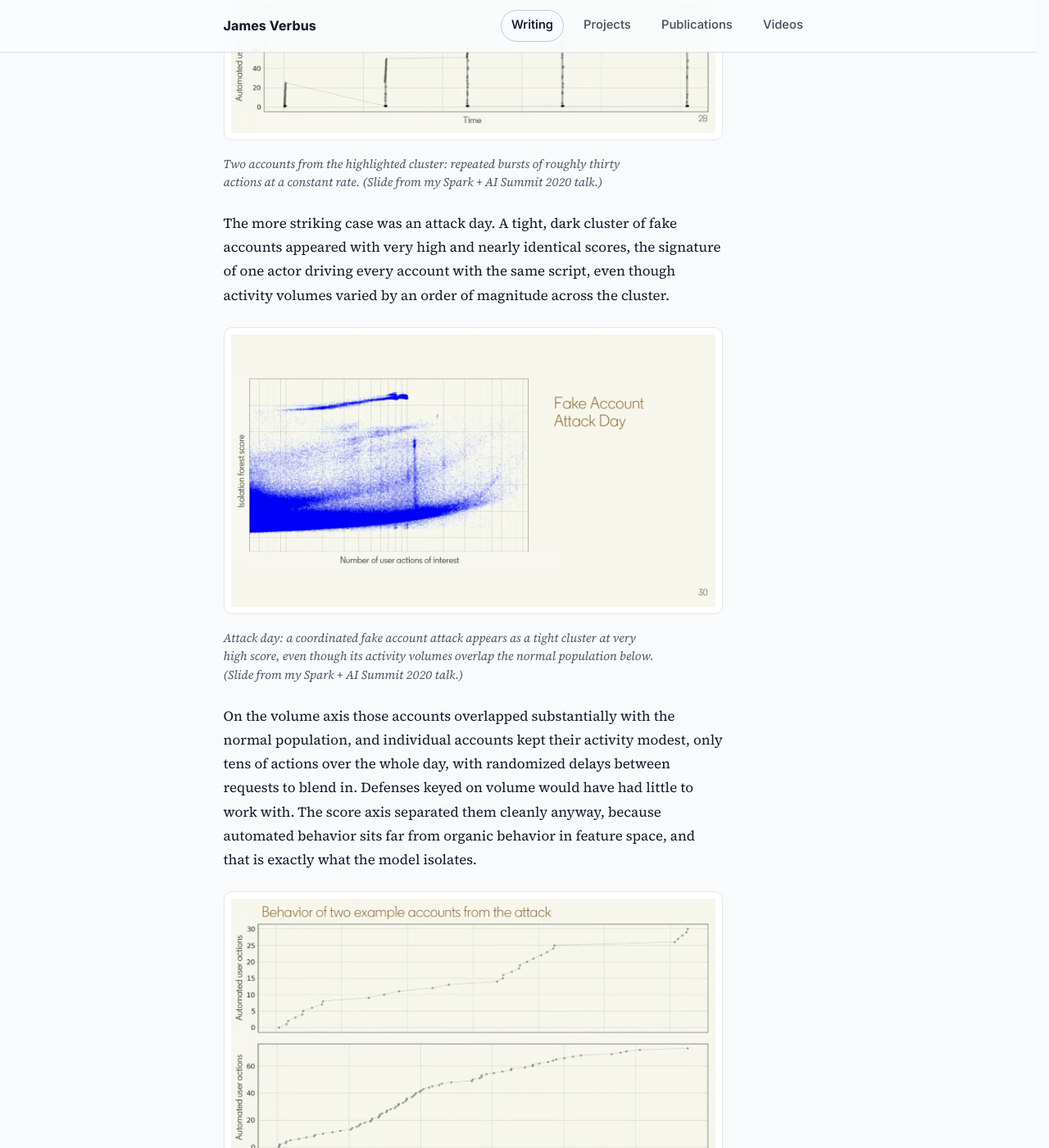
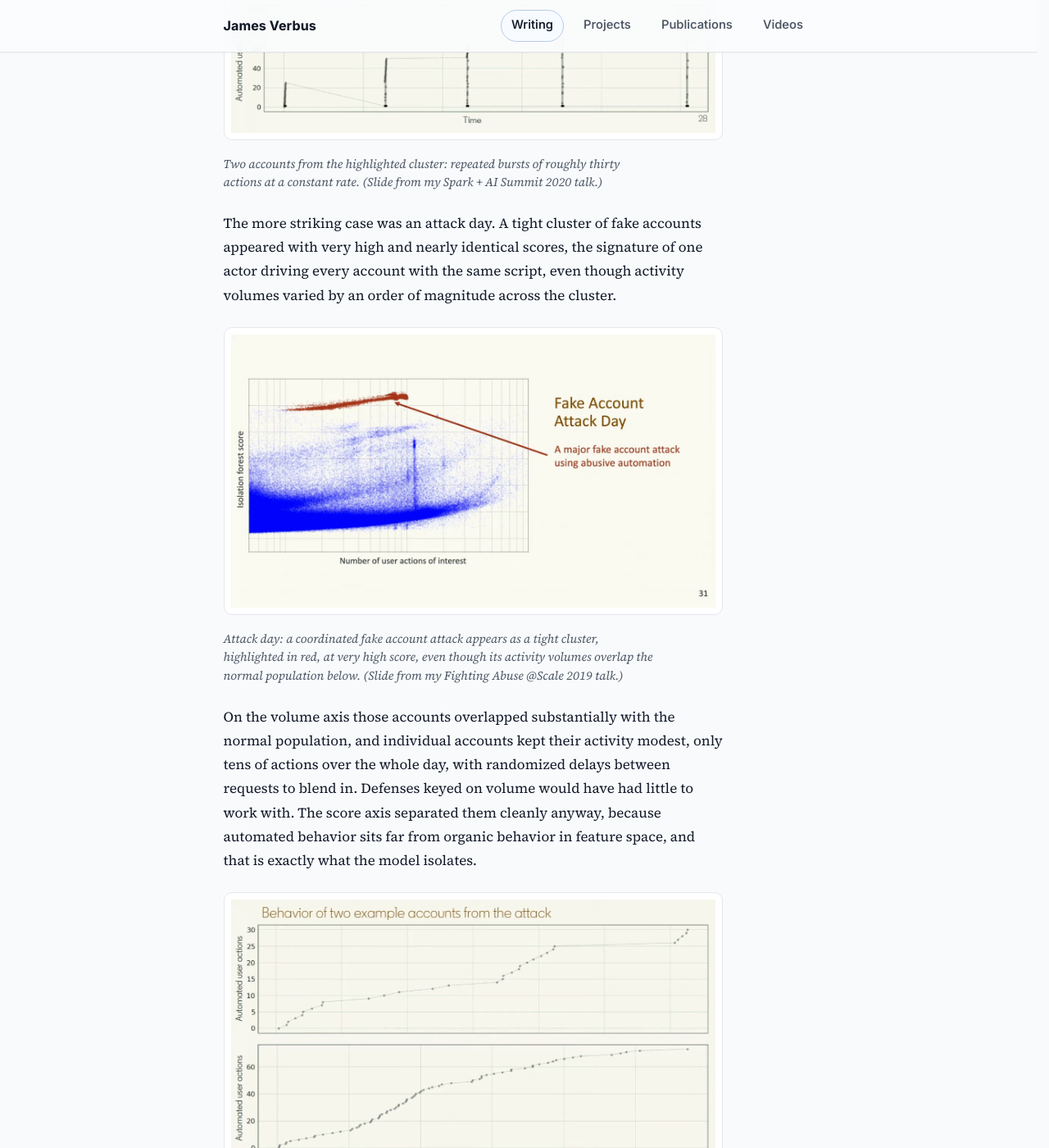
Before and after one commit to jverbus/jverbus.github.io, a Jekyll site: the page built from _posts/2019-08-13-open-source-isolation-forest-spark-scala.md, in a window 1280 px wide and 1400 px high, scrolled down 4132 px. Shown: the whole window at 82% size. Built offline with Jekyll 4.4.1, drawn with Linux system fonts in a browser that asks for light colours.

Commit message:
Use red-highlighted attack day figure from @Scale talk
Co-Authored-By: Claude Fable 5 <noreply@anthropic.com>

```diff
--- a/_posts/2019-08-13-open-source-isolation-forest-spark-scala.md
+++ b/_posts/2019-08-13-open-source-isolation-forest-spark-scala.md
@@ -71,11 +71,11 @@ That highlighted cluster turned out, on inspection, to be real members using aut
 
 *Two accounts from the highlighted cluster: repeated bursts of roughly thirty actions at a constant rate. (Slide from my Spark + AI Summit 2020 talk.)*
 
-The more striking case was an attack day. A tight, dark cluster of fake accounts appeared with very high and nearly identical scores, the signature of one actor driving every account with the same script, even though activity volumes varied by an order of magnitude across the cluster.
+The more striking case was an attack day. A tight cluster of fake accounts appeared with very high and nearly identical scores, the signature of one actor driving every account with the same script, even though activity volumes varied by an order of magnitude across the cluster.
 
-<img src="{{ '/assets/images/isolation-forest-attack-day.jpg' | relative_url }}" alt="Scatter plot from a fake account attack day showing a dense dark cluster at very high isolation forest score above the normal population" width="1280" height="720" loading="lazy" decoding="async">
+<img src="{{ '/assets/images/isolation-forest-attack-day-highlighted.jpg' | relative_url }}" alt="Scatter plot from a fake account attack day with the fake account cluster highlighted in red at very high isolation forest score above the normal population" width="1276" height="720" loading="lazy" decoding="async">
 
-*Attack day: a coordinated fake account attack appears as a tight cluster at very high score, even though its activity volumes overlap the normal population below. (Slide from my Spark + AI Summit 2020 talk.)*
+*Attack day: a coordinated fake account attack appears as a tight cluster, highlighted in red, at very high score, even though its activity volumes overlap the normal population below. (Slide from my Fighting Abuse @Scale 2019 talk.)*
 
 On the volume axis those accounts overlapped substantially with the normal population, and individual accounts kept their activity modest, only tens of actions over the whole day, with randomized delays between requests to blend in. Defenses keyed on volume would have had little to work with. The score axis separated them cleanly anyway, because automated behavior sits far from organic behavior in feature space, and that is exactly what the model isolates.
 
```
Also changed, not shown: other parts of _posts/2019-08-13-open-source-isolation-forest-spark-scala.md (+1 -1 lines), assets/images/isolation-forest-attack-day-highlighted.jpg (added), assets/images/isolation-forest-attack-day.jpg (deleted).
